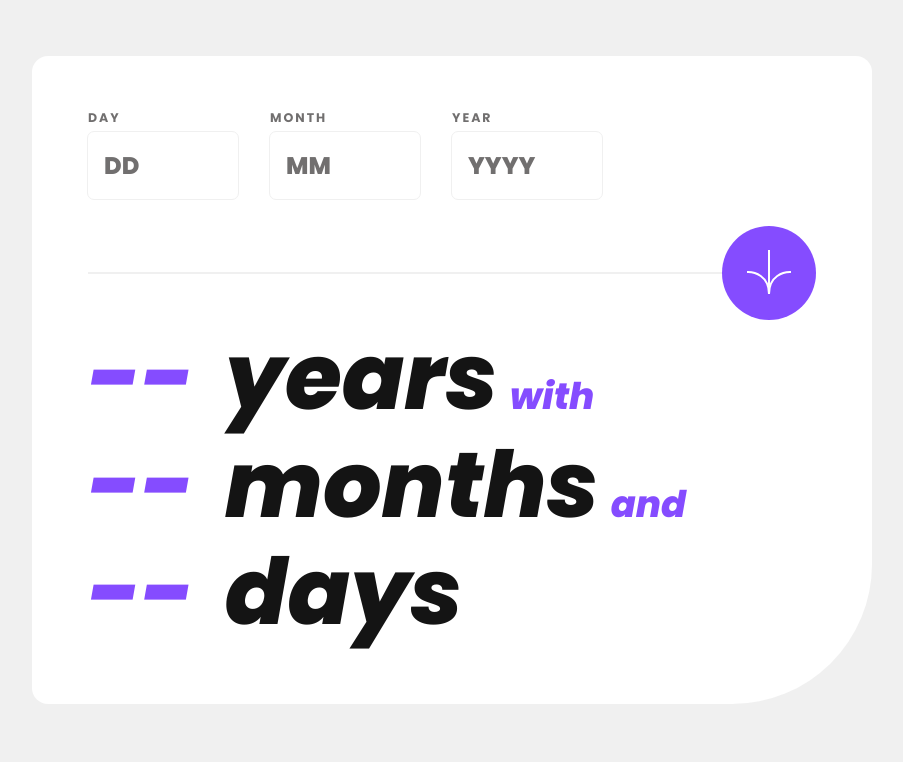
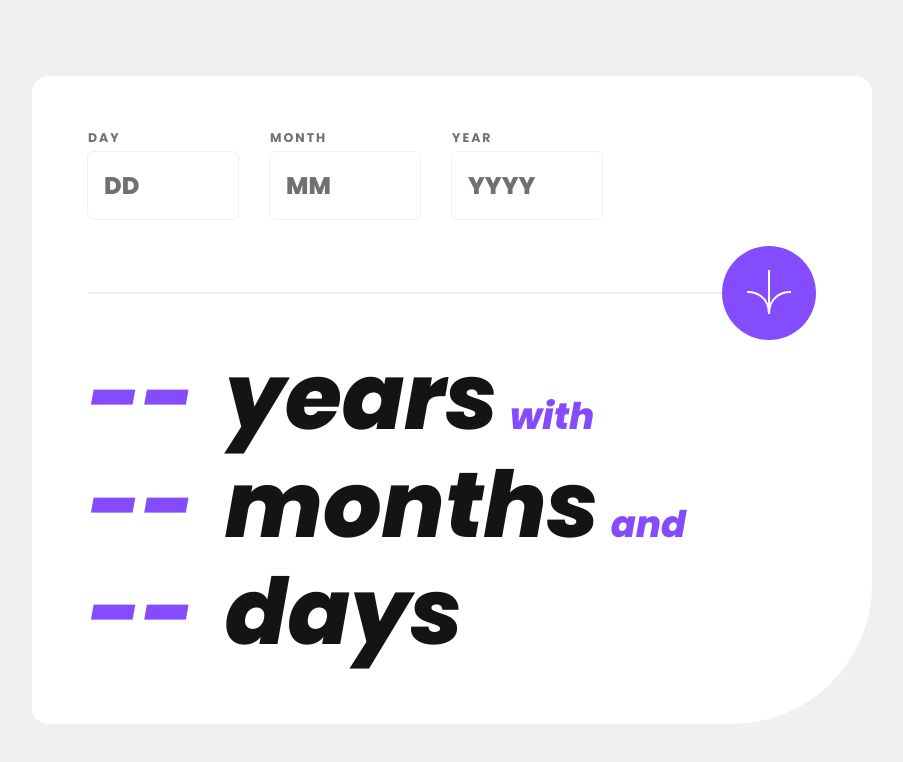
Before and after one commit to angeleraser/age-calculator-react, a React (Vite) app: page / in a window 1280 px wide. Shown: the top 762 px of the page, without its empty margins (188-1091 px from the left). Built offline with nearby package versions, Linux system fonts and the light colour scheme.

Commit message:
fix: improve app layout and add class to prevent input translation

```diff
--- a/src/assets/css/index.css
+++ b/src/assets/css/index.css
@@ -6,9 +6,14 @@ html {
   background-color: var(--lightgray);
 }
 
+html,
+body {
+  height: 100%;
+}
+
 #root {
-  min-height: 95vh;
   min-width: 375px;
+  min-height: 100%;
   display: flex;
   align-items: center;
   justify-content: center;
--- a/src/components/Input/Input.jsx
+++ b/src/components/Input/Input.jsx
@@ -47,7 +47,7 @@ export const Input = ({
       {label && <h3 className="input-field-label">{label}</h3>}
 
       <input
-        className="input-field-input"
+        className="input-field-input notranslate"
         id={id}
         name={name}
         onBlur={() => handleValidity(value)}
```
